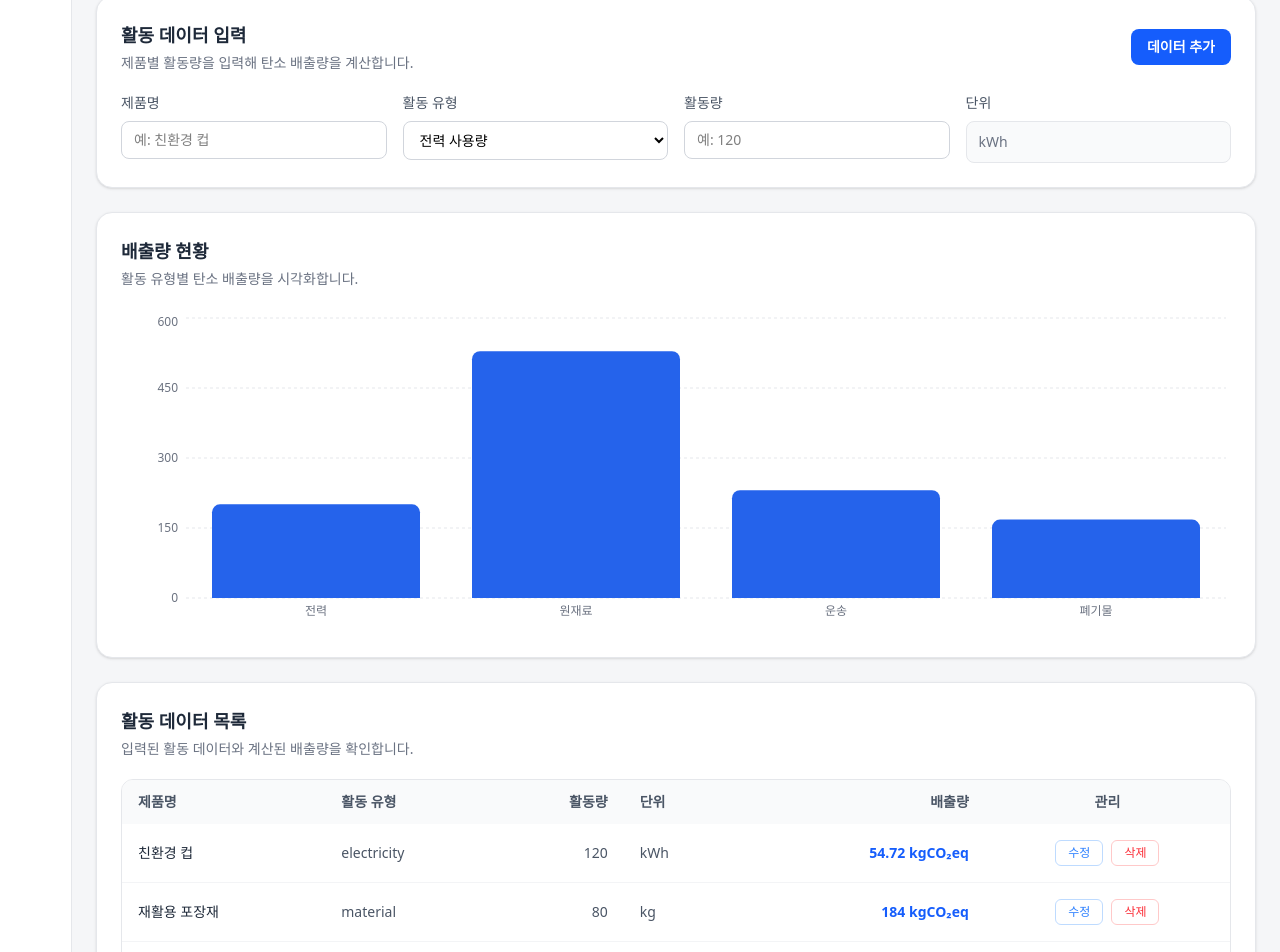
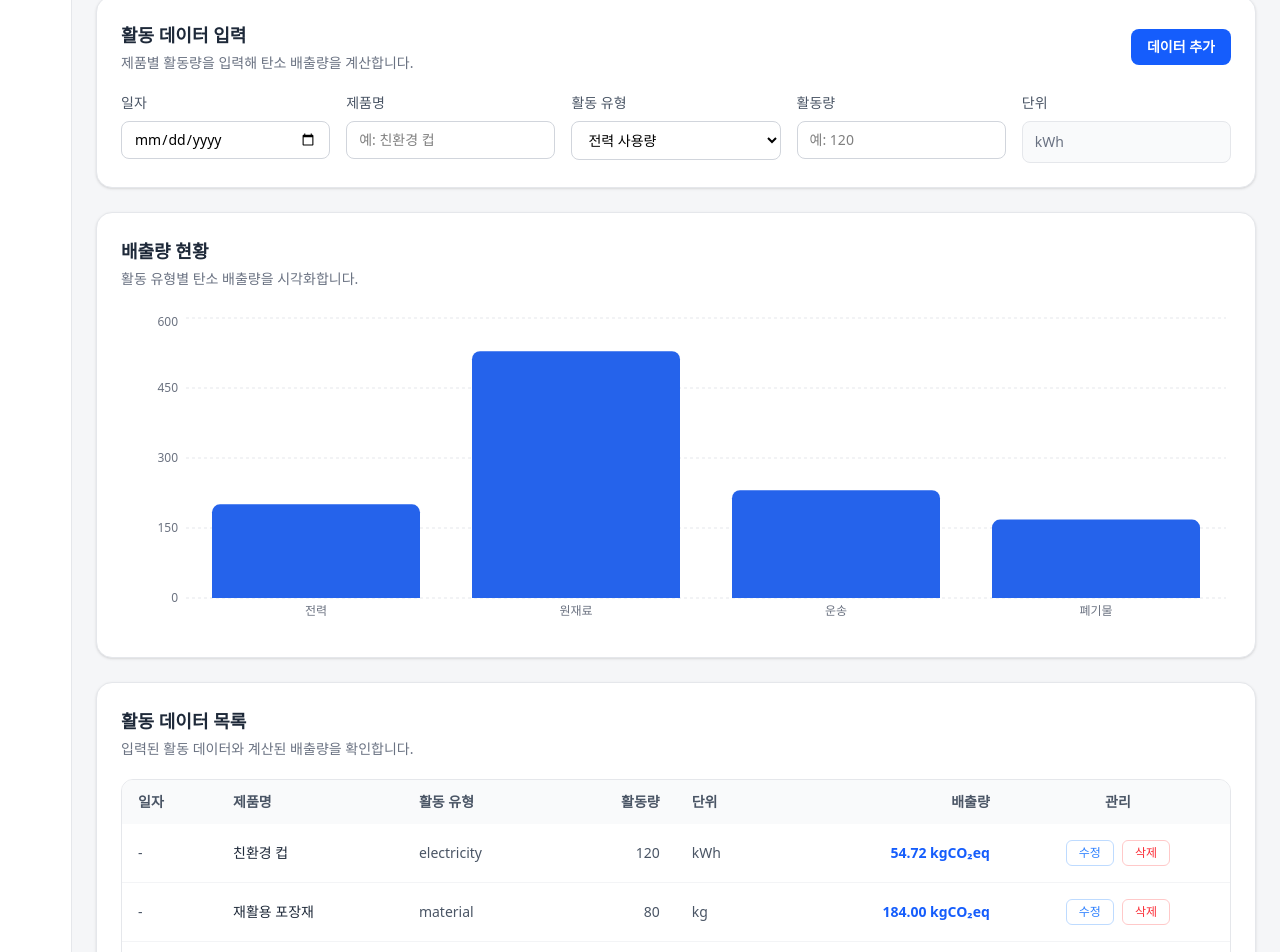
Before and after one commit to yejify/hana_eco, a Next.js app: page / in a window 1280 px wide. Shown: the part 460-1412 px from the top of the page. Built offline with nearby package versions, Linux system fonts and the light colour scheme.

Commit message:
feat: 활동 데이터 일자 필드 및 excel import 확장

```diff
--- a/components/dashboard/DataTable.tsx
+++ b/components/dashboard/DataTable.tsx
@@ -1,4 +1,3 @@
-import { mockActivityData } from '@/data/mockActivityData';
 import { ActivityData } from '@/types/activity';
 
 type DataTableProps = {
@@ -27,6 +26,7 @@ export default function DataTable({
         <table className='w-full border-collapse text-sm'>
           <thead className='bg-gray-50 text-gray-600'>
             <tr>
+              <th className='px-4 py-3 text-left font-semibold'>일자</th>
               <th className='px-4 py-3 text-left font-semibold'>제품명</th>
               <th className='px-4 py-3 text-left font-semibold'>활동 유형</th>
               <th className='px-4 py-3 text-right font-semibold'>활동량</th>
@@ -39,6 +39,7 @@ export default function DataTable({
           <tbody className='divide-y divide-gray-100'>
             {activities.map((item) => (
               <tr key={item.id} className='hover:bg-gray-50'>
+                <td className='px-4 py-4 text-gray-600'>{item.date || '-'}</td>
                 <td className='px-4 py-4 font-medium text-gray-800'>
                   {item.productName}
                 </td>
@@ -48,7 +49,7 @@ export default function DataTable({
                 </td>
                 <td className='px-4 py-4 text-gray-600'>{item.unit}</td>
                 <td className='px-4 py-4 text-right font-semibold text-blue-600'>
-                  {item.emission.toLocaleString()} kgCO₂eq
+                  {item.emission.toFixed(2)} kgCO₂eq
                 </td>
                 <td className='px-4 py-4 text-center'>
                   <button
@@ -58,6 +59,7 @@ export default function DataTable({
                   >
                     수정
                   </button>
+
                   <button
                     type='button'
                     onClick={() => deleteActivity(item.id)}
--- a/components/dashboard/ExcelImportButton.tsx
+++ b/components/dashboard/ExcelImportButton.tsx
@@ -32,7 +32,6 @@ export default function ExcelImportButton({
     });
 
     const sheetName = workbook.SheetNames[0];
-
     const worksheet = workbook.Sheets[sheetName];
 
     const rows = XLSX.utils.sheet_to_json<Record<string, unknown>>(worksheet);
@@ -41,26 +40,23 @@ export default function ExcelImportButton({
 
     const activities: ActivityData[] = rows
       .map((row, index) => {
+        const date = String(row['일자(원본)'] ?? '');
         const productName = String(row['설명'] ?? '');
-
         const rawActivityType = String(row['활동 유형'] ?? '');
-
         const amount = Number(row['량'] ?? 0);
-
         const unit = String(row['단위'] ?? '');
 
         const activityType = ACTIVITY_TYPE_MAP[rawActivityType];
 
         if (!activityType) {
           console.warn('지원하지 않는 활동 유형:', rawActivityType);
-
           invalidRows.push(`${index + 1}행 - ${rawActivityType}`);
-
           return null;
         }
 
         return {
           id: Date.now() + index,
+          date,
           productName,
           activityType,
           amount,
--- a/components/dashboard/FilterSection.tsx
+++ b/components/dashboard/FilterSection.tsx
@@ -1,8 +1,9 @@
 'use client';
+
+import { useEffect, useState } from 'react';
 
 import { ActivityData, ActivityType } from '@/types/activity';
 import { calculateEmission } from '@/utils/calculateEmission';
-import { useEffect, useState } from 'react';
 
 type FilterSectionProps = {
   addActivity: (activity: ActivityData) => void;
@@ -22,12 +23,14 @@ export default function FilterSection({
   updateActivity,
   editingActivity,
 }: FilterSectionProps) {
+  const [date, setDate] = useState('');
   const [productName, setProductName] = useState('');
   const [activityType, setActivityType] = useState<ActivityType>('electricity');
   const [amount, setAmount] = useState('');
 
   useEffect(() => {
     if (editingActivity) {
+      setDate(editingActivity.date || '');
       setProductName(editingActivity.productName);
       setActivityType(editingActivity.activityType);
       setAmount(String(editingActivity.amount));
@@ -35,8 +38,8 @@ export default function FilterSection({
   }, [editingActivity]);
 
   const handleSubmit = () => {
-    if (!productName || !amount) {
-      alert('제품명과 활동량을 입력해주세요.');
+    if (!date || !productName || !amount) {
+      alert('일자, 제품명, 활동량을 입력해주세요.');
       return;
     }
 
@@ -44,6 +47,7 @@ export default function FilterSection({
 
     const activityData: ActivityData = {
       id: editingActivity ? editingActivity.id : Date.now(),
+      date,
       productName,
       activityType,
       amount: numericAmount,
@@ -57,6 +61,7 @@ export default function FilterSection({
       addActivity(activityData);
     }
 
+    setDate('');
     setProductName('');
     setAmount('');
     setActivityType('electricity');
@@ -73,6 +78,7 @@ export default function FilterSection({
         </div>
 
         <button
+          type='button'
           onClick={handleSubmit}
           className='rounded-lg bg-blue-600 px-4 py-2 text-sm font-semibold text-white hover:bg-blue-700'
         >
@@ -80,7 +86,19 @@ export default function FilterSection({
         </button>
       </div>
 
-      <div className='grid grid-cols-4 gap-4'>
+      <div className='grid grid-cols-5 gap-4'>
+        <div>
+          <label className='mb-2 block text-sm font-medium text-gray-600'>
+            일자
+          </label>
+          <input
+            type='date'
+            value={date}
+            onChange={(e) => setDate(e.target.value)}
+            className='w-full rounded-lg border border-gray-300 px-3 py-2 text-sm outline-none focus:border-blue-500'
+          />
+        </div>
+
         <div>
           <label className='mb-2 block text-sm font-medium text-gray-600'>
             제품명
--- a/types/activity.ts
+++ b/types/activity.ts
@@ -2,6 +2,7 @@ export type ActivityType = 'electricity' | 'material' | 'transport' | 'waste';
 
 export interface ActivityData {
   id: number;
+  date: string;
   productName: string;
   activityType: ActivityType;
   amount: number;
```
